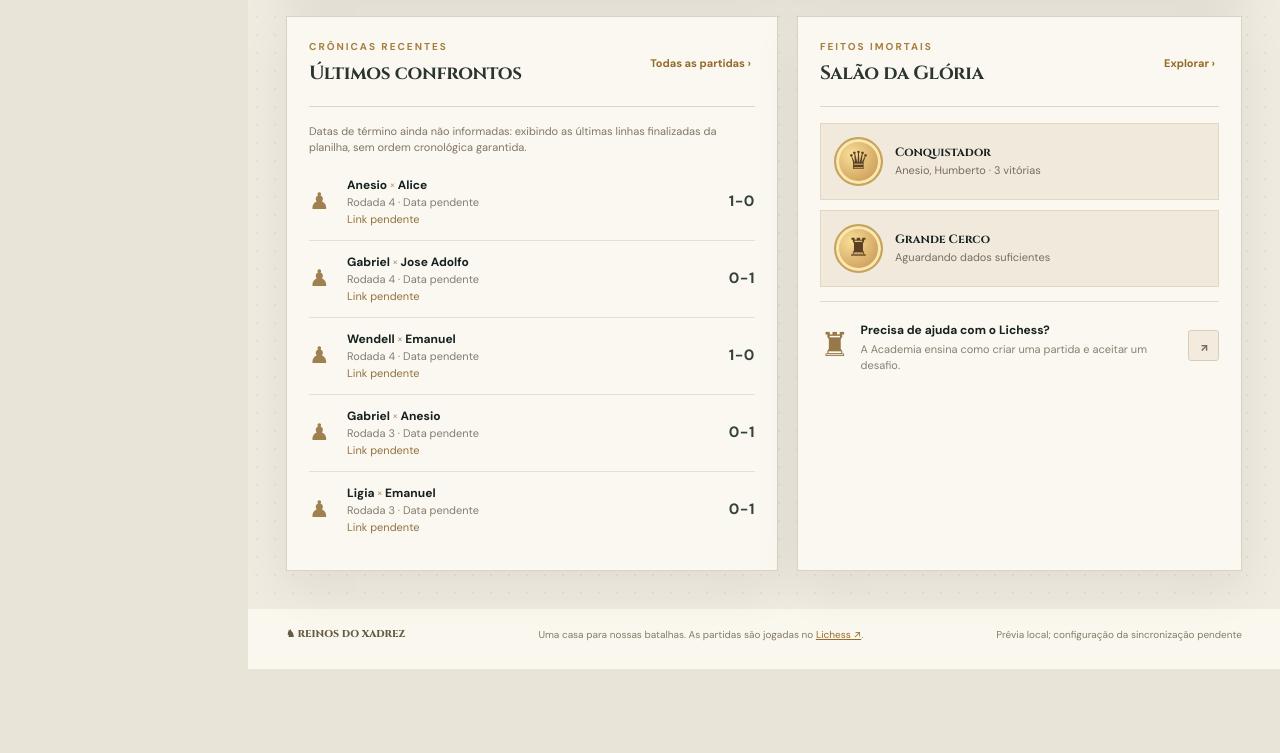
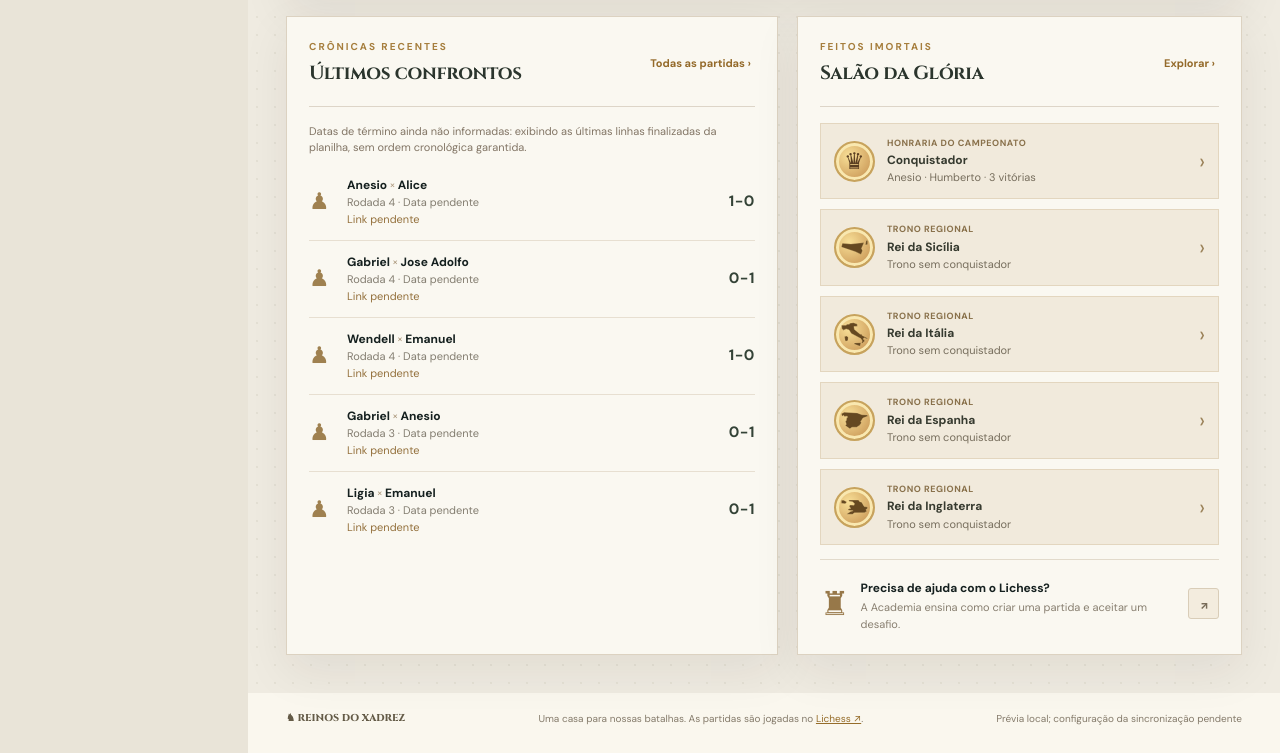
Before and after one commit to leumattiello/SiteDoCampeonato, a website with bundled scripts: page index.html in a window 1280 px wide. Shown: the part 1345-2098 px from the top of the page. Before the commit the page ends 2014 px from the top, so only its background shows below. Built offline with nearby package versions, Linux system fonts and the light colour scheme.

Commit message:
fix: destacar cinco honrarias atuais na página inicial (#10)

```diff
--- a/css/styles.css
+++ b/css/styles.css
@@ -115,3 +115,17 @@
 .history-game-list{padding-left:20px;margin:10px 0;font-size:12px;line-height:1.8}
 .history-game-list a{color:#795626}.history-matches{margin-top:19px}.history-matches>div{margin-top:15px}
 @media(max-width:720px){.history-rivalries{grid-template-columns:1fr}.history-card{padding:16px}}
+
+
+/* #10 — vitrine dinâmica de 5 honrarias na página inicial (mapas regionais). */
+.glory-preview-link{width:100%;min-height:66px;cursor:pointer;text-align:left;color:inherit;font-family:inherit;transition:background .18s ease,border-color .18s ease}
+.glory-preview-link:hover{background:#ede1c9;border-color:#c6a974}
+.glory-preview-link:focus-visible{outline:3px solid #956e3d;outline-offset:2px}
+.glory-preview-link .medal{width:41px;height:41px;flex:0 0 41px;font-size:23px}
+.glory-preview-link .medal-map svg{width:33px;height:33px}
+.glory-preview-copy{display:flex;flex-direction:column;gap:2px;min-width:0;flex:1}
+.glory-preview-type{font-size:9px;font-weight:700;letter-spacing:.06em;text-transform:uppercase;color:#89714b}
+.glory-preview-copy strong{font-size:12px;line-height:1.35;color:#363a2f}
+.glory-preview-subtitle{font-size:11px;line-height:1.35;color:#776e5d;overflow-wrap:anywhere}
+.glory-preview-chevron{font-size:22px;align-self:center;color:#9b8259}
+@media(max-width:600px){.glory-preview-link{min-height:62px}}
--- a/js/app.js
+++ b/js/app.js
@@ -1,7 +1,7 @@
 import {buildTournament,nextMatches,validLichessUrl,parseDate,durationDays,byeScore,correspondenceRating,replayInfo,homeActiveMatches} from './model.js';
 import {activeBoardInfo} from './live.js';
 import {gameStats} from './game-stats.js';
-import {gloryAwards} from './glory.js';
+import {gloryAwards,featuredGloryAwards} from './glory.js';
 import {REGION_MAPS} from './regions.js';
 import {editionChampion,editionRivalries,interEditionRivalries} from './history.js';
 const dataUrl='./data/campeonatos.json';
@@ -157,16 +157,17 @@ function drawOngoing(){
 }
 function drawGlory(){
   const awards=gloryAwards(current);
-  const summarize=a=>a.score
-    ? a.holders.join(', ')+' · '+a.score
-    : 'Aguardando dados suficientes';
-  const preview=['conqueror','siege'].map(key=>awards.find(a=>a.key===key));
-  byId('glory-preview').innerHTML=preview.map(a=>
-    '<div class="glory-preview-card"><span class="medal" aria-hidden="true">'+s(a.icon)+'</span><div><h3>'+s(a.name)+'</h3><p>'+s(summarize(a))+'</p></div></div>'
-  ).join('');
   const medalArt=a=>a.mapId&&REGION_MAPS[a.mapId]
     ? '<span class="medal medal-map" role="img" aria-label="Mapa estilizado de '+s(a.mapLabel)+'"><svg viewBox="0 0 64 64" aria-hidden="true" focusable="false"><path d="'+REGION_MAPS[a.mapId]+'"/></svg></span>'
     : '<span class="medal" aria-hidden="true">'+s(a.icon)+'</span>';
+  const preview=featuredGloryAwards(awards);
+  byId('glory-preview').innerHTML=preview.map(a=>{
+    const holders=a.holders.length?a.holders.join(' · '):(a.mapId?'Trono sem conquistador':'Aguardando resultados');
+    const subtitle=a.score?holders+' · '+a.score:holders;
+    return '<button type="button" class="glory-preview-card glory-preview-link" data-view="gloria" aria-label="Ver a honraria '+s(a.name)+' no Salão da Glória">'+
+      medalArt(a)+'<span class="glory-preview-copy"><span class="glory-preview-type">'+(a.mapId?'Trono regional':'Honraria do campeonato')+'</span>'+
+      '<strong>'+s(a.name)+'</strong><span class="glory-preview-subtitle">'+s(subtitle)+'</span></span><span class="glory-preview-chevron" aria-hidden="true">›</span></button>';
+  }).join('');
   const matchRefs=games=>'<details class="honor-games"><summary>Partidas relacionadas ('+games.length+')</summary><ul>'+
     games.map(m=>{
       const label='Rodada '+m.round+' · '+m.white+' × '+m.black+(m.result?' · '+m.result:'');
--- a/js/glory.js
+++ b/js/glory.js
@@ -141,3 +141,39 @@ export function gloryAwards(t) {
   }
   return out;
 }
+
+
+/** #10 — Até cinco honrarias em destaque na página inicial.
+ * Preferência por 2 tradicionais e 3 tronos regionais conquistados.
+ * Dentro de cada grupo, a data da partida premiada mais recente prevalece.
+ * Sem datas, a ordem original das honrarias resolve o empate sem fingir cronologia.
+ * Na ausência de vencedores suficientes, o painel exibe tronos por conquistar.
+ */
+export function featuredGloryAwards(awards, limit=5) {
+  if(!Array.isArray(awards) || !Number.isInteger(limit) || limit<=0)return [];
+  const lastDate=a=>{
+    const dates=(a?.games||[]).map(m=>parseDate(m?.end)?.getTime()).filter(Number.isFinite);
+    return dates.length?Math.max(...dates):-Infinity;
+  };
+  const earned=a=>a?.score!=null && Array.isArray(a.holders) && a.holders.length>0;
+  const indexed=awards.map((a,i)=>({a,i,date:lastDate(a)}));
+  const compare=(x,y)=>y.date-x.date || x.i-y.i;
+  const ordered=items=>items.sort(compare);
+  const classic=ordered(indexed.filter(x=>!x.a?.mapId && earned(x.a)));
+  const regional=ordered(indexed.filter(x=>!!x.a?.mapId && earned(x.a)));
+  const selected=[...classic.slice(0,Math.min(2,limit)),...regional.slice(0,Math.min(3,Math.max(0,limit-2)))];
+  const used=new Set(selected.map(x=>x.i));
+  const remaining=ordered(indexed.filter(x=>earned(x.a) && !used.has(x.i)));
+  for(const x of remaining) {
+    if(selected.length>=limit)break;
+    selected.push(x);used.add(x.i);
+  }
+  // Os mapas regionais continuam presentes mesmo antes das primeiras vitórias.
+  const unclaimed=ordered(indexed.filter(x=>!earned(x.a)&&x.a?.mapId&&!used.has(x.i)))
+    .concat(ordered(indexed.filter(x=>!earned(x.a)&&!x.a?.mapId&&!used.has(x.i))));
+  for(const x of unclaimed){
+    if(selected.length>=limit)break;
+    selected.push(x);used.add(x.i);
+  }
+  return ordered(selected).slice(0,limit).map(x=>x.a);
+}
```
Also changed, not shown: docs/melhoria-09-salao-da-gloria.md (+7 -0 lines), tests/glory.test.mjs (+27 -1 lines), README.md.
